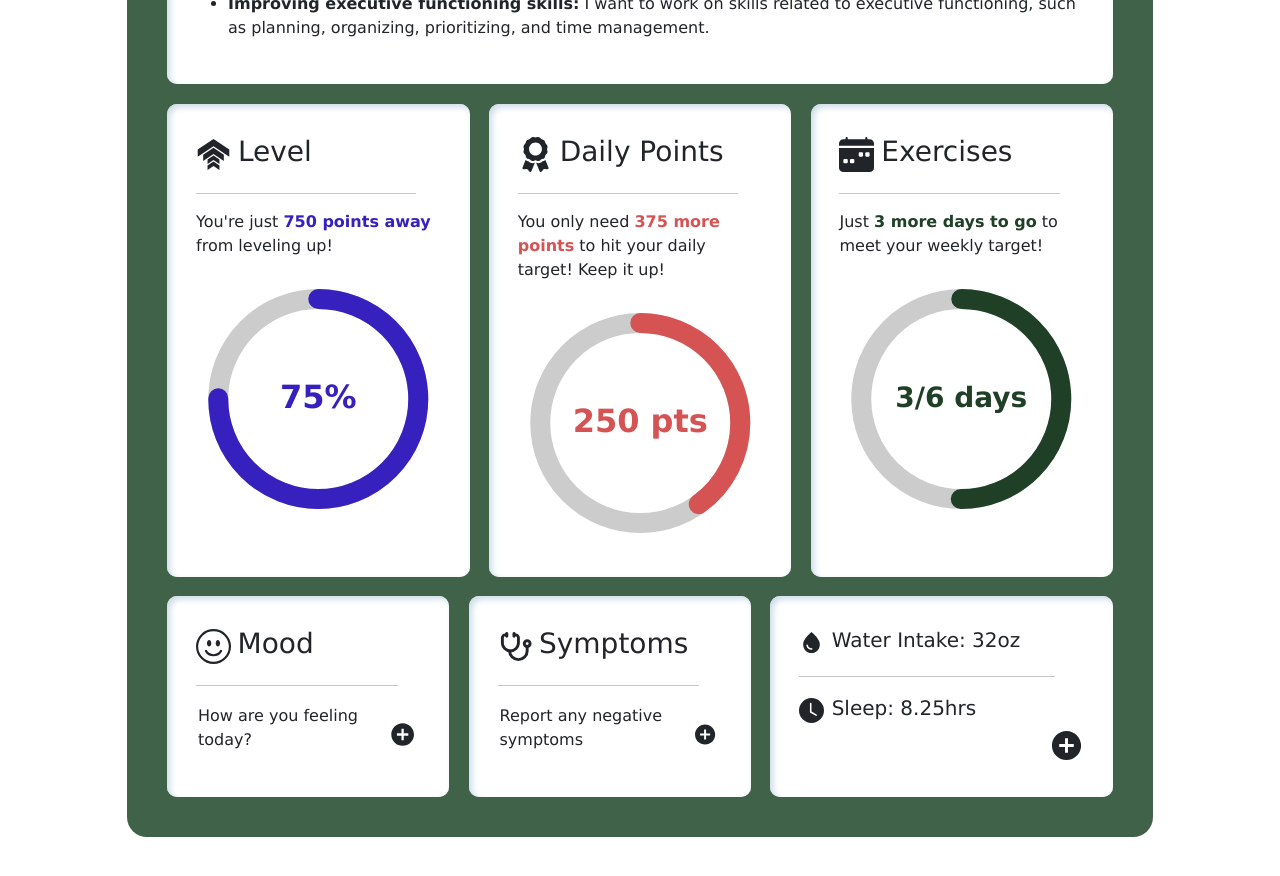
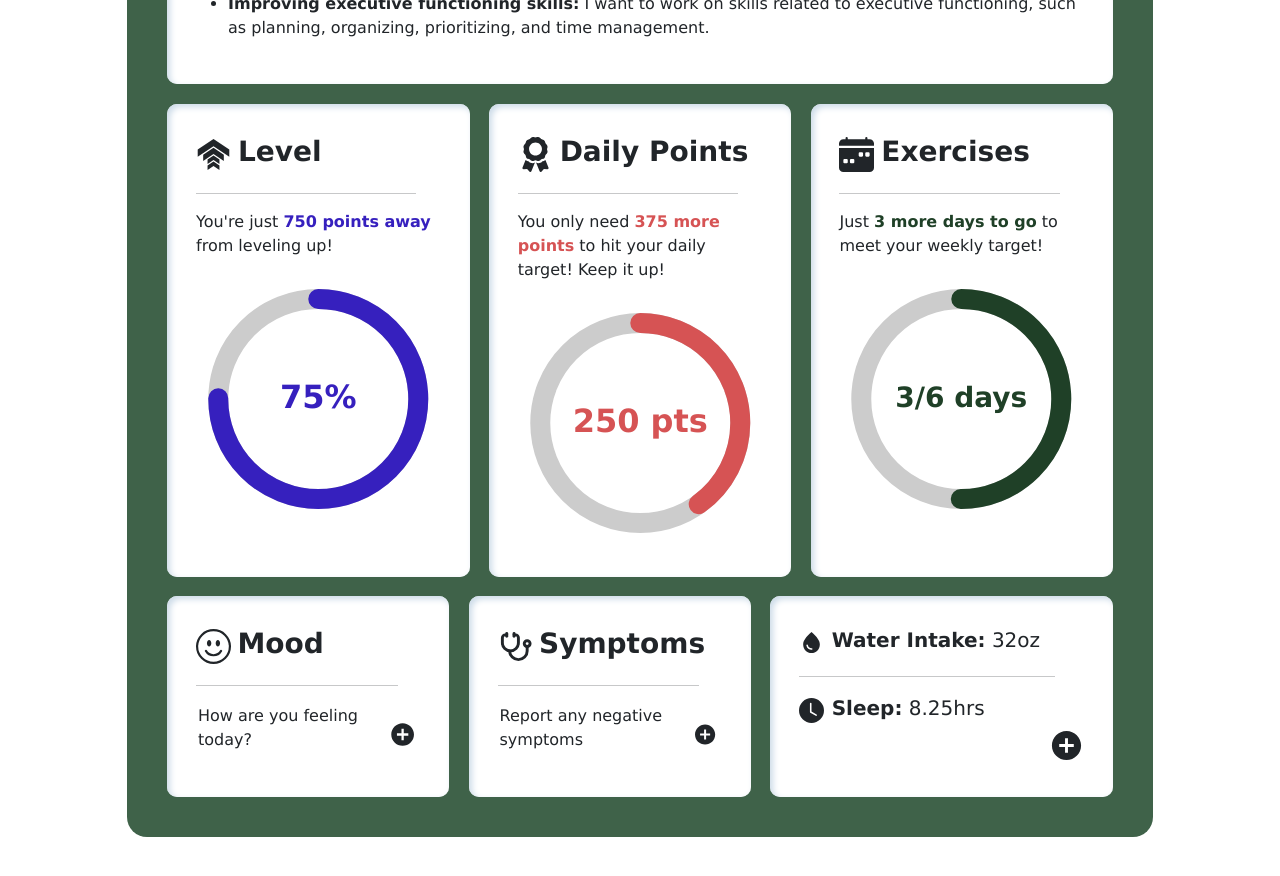
Before and after one commit to chloehylaw/cognigo, a React (Create React App) app: page /progression in a window 1280 px wide. Shown: the part 880-1756 px from the top of the page. Built offline with nearby package versions, Linux system fonts and the light colour scheme.

Commit message:
added additional styling to the headers

```diff
--- a/src/pages/ProgressionMap.js
+++ b/src/pages/ProgressionMap.js
@@ -14,7 +14,7 @@ import CircularProgressGreen from './CircularProgressGreen';
 
 export default function ProgressionMap() {
     return <div className='containerDiv'>
-        <h1>Welcome back, Alex!</h1>
+        <h1><strong>Welcome back, Alex!</strong></h1>
         <div className='gridContainerDiv'>
             <Container fluid="md">
             <Row>
@@ -50,7 +50,7 @@ export default function ProgressionMap() {
             <Row>
                 <Col className="dashSection">
                     <div className="dashSectionHeader" style={{ textAlign: "left"}}>
-                        <GiUpgrade className='icon'/><span><h3 className='sectionHeader'>Level</h3></span>
+                        <GiUpgrade className='icon'/><span><h3 className='sectionHeader'><strong>Level</strong></h3></span>
                     </div>
                     <hr style={{width: "90%"}}/>
                     <p style={{textAlign: "left"}}>You're just <strong style={{color: "#3620BE"}}>750 points away</strong> from leveling up!</p>
@@ -59,7 +59,7 @@ export default function ProgressionMap() {
                 </Col>
                 <Col className="dashSection">
                     <div className="dashSectionHeader" style={{ textAlign: "left"}}>
-                        <FaAward className='icon'/><span><h3 className='sectionHeader'>Daily Points</h3></span>
+                        <FaAward className='icon'/><span><h3 className='sectionHeader'><strong>Daily Points</strong></h3></span>
                     </div>
                     <hr style={{width: "90%"}}/>
                     <p style={{textAlign: "left"}}>You only need <strong style={{color: "#D65354"}}>375 more points</strong> to hit your daily target! Keep it up!</p>
@@ -67,7 +67,7 @@ export default function ProgressionMap() {
                 </Col>
                 <Col className="dashSection">
                     <div className="dashSectionHeader" style={{ textAlign: "left"}}>
-                        <BsFillCalendarWeekFill className='icon'/><span><h3 className='sectionHeader'>Exercises</h3></span>
+                        <BsFillCalendarWeekFill className='icon'/><span><h3 className='sectionHeader'><strong>Exercises</strong></h3></span>
                     </div>
                     <hr style={{width: "90%"}}/>
                     <p style={{textAlign: "left"}}>Just <strong style={{color: "#1F4027"}}>3 more days to go</strong> to meet your weekly target!</p>
@@ -77,7 +77,7 @@ export default function ProgressionMap() {
             <Row>
                 <Col className="dashSection">
                     <div className="dashSectionHeader" style={{ textAlign: "left"}}>
-                        <BsEmojiSmile className='icon'/><span><h3 className='sectionHeader'>Mood</h3></span>
+                        <BsEmojiSmile className='icon'/><span><h3 className='sectionHeader'><strong>Mood</strong></h3></span>
                     </div>
                     <hr style={{width: "90%"}}/>
                     <div className="dashSectionHeader" style={{ textAlign: "left"}}>
@@ -87,7 +87,7 @@ export default function ProgressionMap() {
                 </Col>
                 <Col className="dashSection">
                     <div className="dashSectionHeader" style={{ textAlign: "left"}}>
-                        <TbStethoscope className='icon'/><span><h3 className='sectionHeader'>Symptoms</h3></span>
+                        <TbStethoscope className='icon'/><span><h3 className='sectionHeader'><strong>Symptoms</strong></h3></span>
                     </div>
                     <hr style={{width: "90%"}}/>
                     <div className="dashSectionHeader" style={{ textAlign: "left"}}>
@@ -96,11 +96,11 @@ export default function ProgressionMap() {
                 </Col>
                 <Col className="dashSection">
                     <div className="dashSectionHeader" style={{ textAlign: "left"}}>
-                        <MdWaterDrop className='smallIcon'/><span><h5 className='sectionHeader'>Water Intake: 32oz</h5></span>
+                        <MdWaterDrop className='smallIcon'/><span><h5 className='sectionHeader'><strong>Water Intake:</strong> 32oz</h5></span>
                     </div>
                     <hr style={{width: "90%"}}/>
                     <div className="dashSectionHeader" style={{ textAlign: "left"}}>
-                        <BsClockFill className='smallIcon'/><span><h5 className='sectionHeader'>Sleep: 8.25hrs</h5></span>
+                        <BsClockFill className='smallIcon'/><span><h5 className='sectionHeader'><strong>Sleep:</strong> 8.25hrs</h5></span>
                     </div>
                     <MdAddCircle style={{marginLeft:"250px"}} className='icon'/>
 
```
